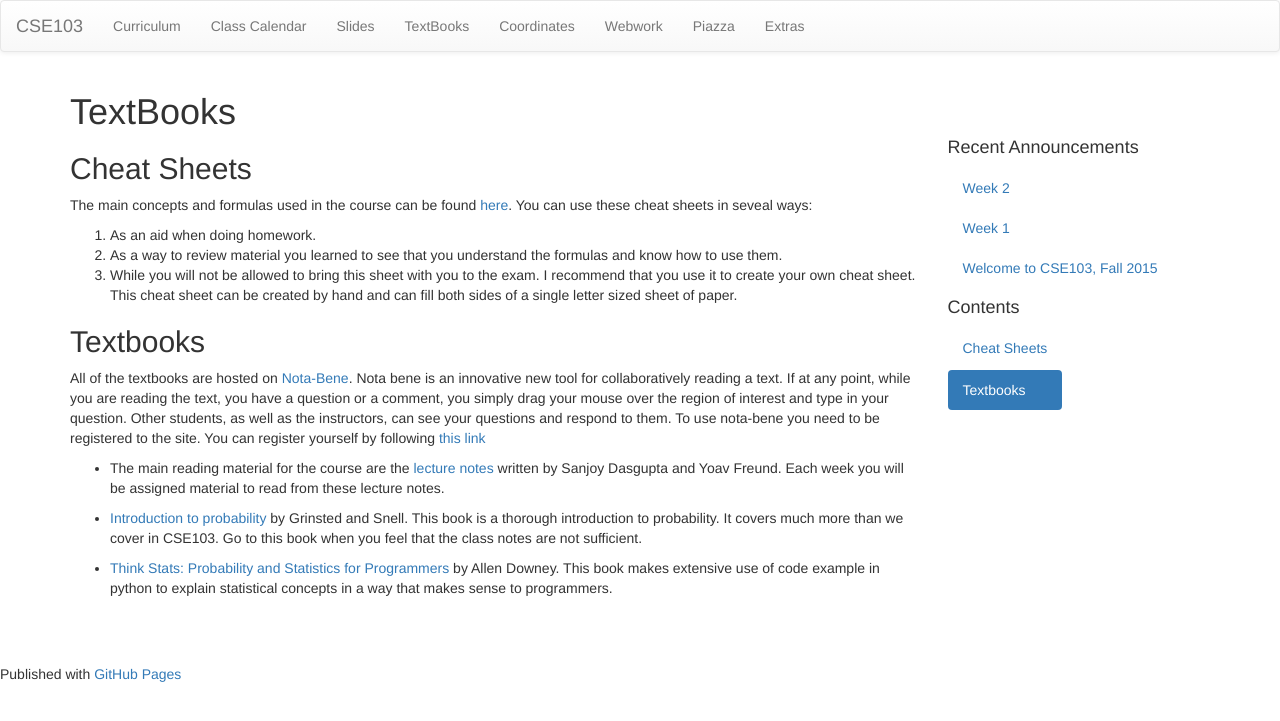
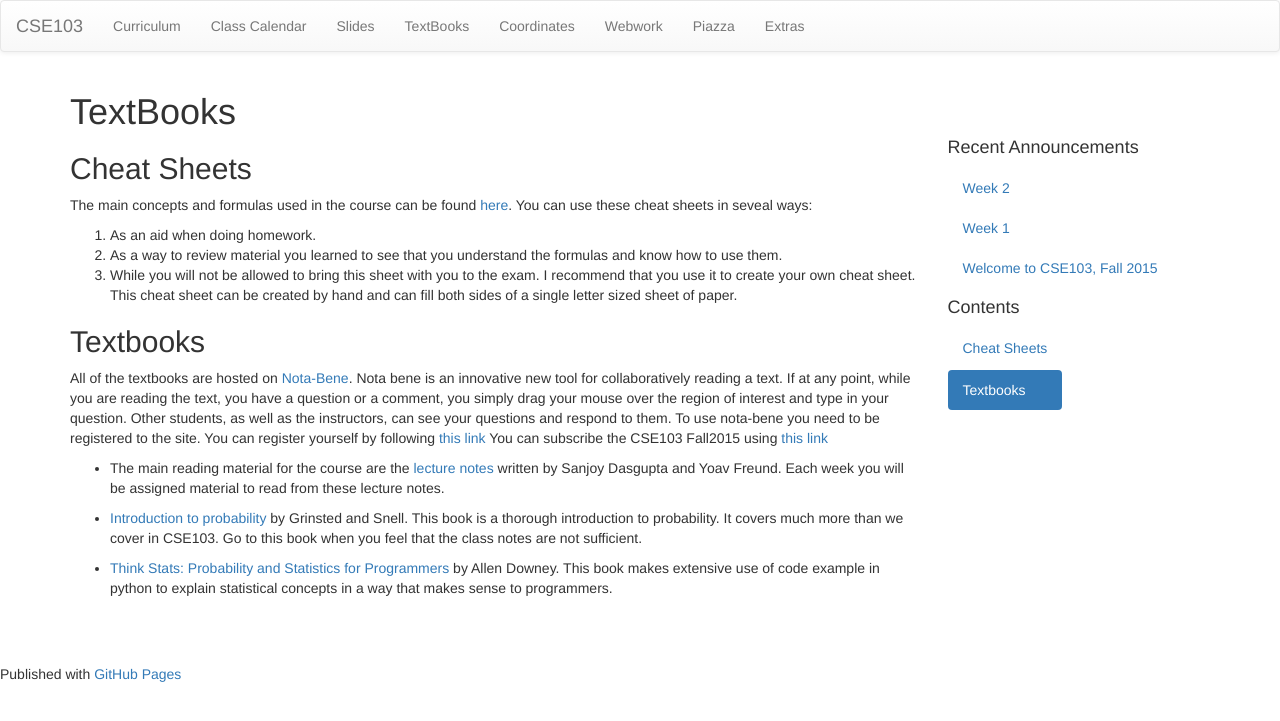
Before and after one commit to cse103/cse103.github.io, a Jekyll site: the page built from pages/2.Textbooks.md, in a window 1280 px wide. Shown: the top 721 px of the page. Built offline with Jekyll 4.4.1, drawn with Linux system fonts in a browser that asks for light colours; nearby versions of some CDN libraries; Markdown is read by kramdown in place of the engine named in the settings.

Commit message:
updated textbook link

```diff
--- a/pages/2.Textbooks.md
+++ b/pages/2.Textbooks.md
@@ -25,6 +25,7 @@ type in your question. Other students, as well as the instructors, can
 see your questions and respond to them. To use nota-bene you need to
 be registered to the site. You can register yourself by following
 [this link](http://nb.mit.edu/subscribe?key=YzpHSj7HkINia8Q9vFaIIV3fDM3jJ3J1cmQont1pEAFIAh6dvh)
+You can subscribe the CSE103 Fall2015 using [this link](http://nb.mit.edu/subscribe?key=mawTltZBYakuzf9FxRTUt5swUX0k5CswY7G0tTKNeP794i3H4F)
 
 * The main reading material for the course are the
 [lecture notes](http://nb.mit.edu/f/16559) written by Sanjoy Dasgupta
```
